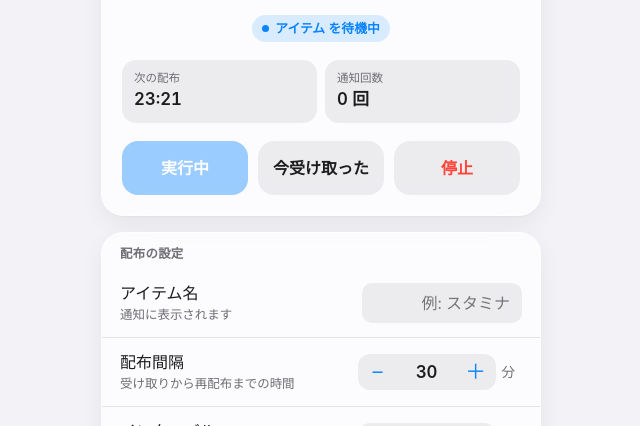
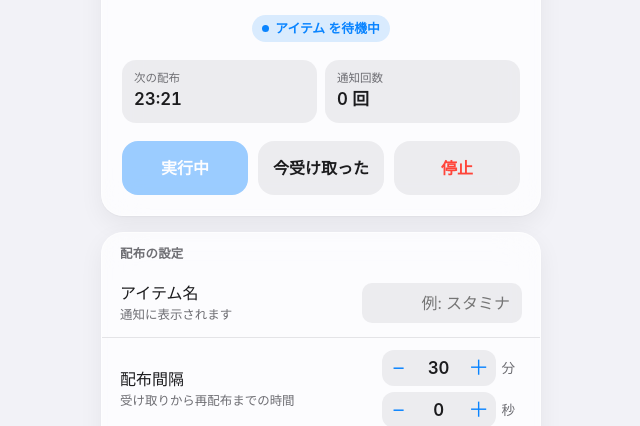
Before and after one commit to taipak5000/TeikiOshirase, a plain HTML site: page index.html in a window 1280 px wide. Both pictures are taken after a click on the button "開始". Shown: the part 374-800 px from the top of the page, without its empty margins (319-959 px from the left). Drawn offline with Linux system fonts and the light colour scheme.

Commit message:
Add files via upload

```diff
--- a/index.html
+++ b/index.html
@@ -151,6 +151,9 @@
   .stepper input::-webkit-outer-spin-button, .stepper input::-webkit-inner-spin-button { -webkit-appearance: none; margin: 0; }
   .unit { color: var(--text-2); font-size: 0.85rem; margin-left: 6px; min-width: 1.5em; }
   .row .ctl { display: flex; align-items: center; }
+  .ctl-wrap { flex-direction: column; align-items: flex-end; gap: 6px; }
+  .ctl-wrap .stepper button { width: 34px; }
+  .ctl-wrap .stepper input { width: 46px; }
 
   .text-input {
     border: 0; background: var(--fill); border-radius: 10px; padding: 8px 12px; font: inherit; font-size: 1rem; color: var(--text); text-align: right; width: 160px; outline: none;
@@ -250,13 +253,23 @@
     </div>
     <div class="row">
       <div><span class="label">配布間隔</span><span class="hint">受け取りから再配布までの時間</span></div>
-      <div class="ctl">
-        <div class="stepper">
-          <button type="button" data-step="minutes" data-d="-1" aria-label="減らす">−</button>
-          <input type="number" id="minutes" min="1" max="1440" inputmode="numeric" value="30">
-          <button type="button" data-step="minutes" data-d="1" aria-label="増やす">＋</button>
+      <div class="ctl ctl-wrap">
+        <div class="ctl">
+          <div class="stepper">
+            <button type="button" data-step="minutes" data-d="-1" aria-label="減らす">−</button>
+            <input type="number" id="minutes" min="0" max="1440" inputmode="numeric" value="30">
+            <button type="button" data-step="minutes" data-d="1" aria-label="増やす">＋</button>
+          </div>
+          <span class="unit">分</span>
         </div>
-        <span class="unit">分</span>
+        <div class="ctl">
+          <div class="stepper">
+            <button type="button" data-step="seconds" data-d="-5" aria-label="減らす">−</button>
+            <input type="number" id="seconds" min="0" max="59" inputmode="numeric" value="0">
+            <button type="button" data-step="seconds" data-d="5" aria-label="増やす">＋</button>
+          </div>
+          <span class="unit">秒</span>
+        </div>
       </div>
     </div>
     <div class="row">
@@ -319,6 +332,7 @@
   let s = {
     itemName: '',
     minutes: 30,
+    seconds: 0,
     interval: 30,
     soundOn: true,
     notifyOn: false,
@@ -423,7 +437,8 @@
     return `${pad(d.getHours())}:${pad(d.getMinutes())}:${pad(d.getSeconds())}`;
   }
   const label = () => s.itemName.trim() || 'アイテム';
-  const waitMs = () => Math.max(1, s.minutes) * 60000;
+  const waitMs = () => Math.max(1000, s.minutes * 60000 + s.seconds * 1000);
+  const fmtSet = () => { const m = s.minutes, sec = s.seconds; return (m > 0 ? `${m}分` : '') + (sec > 0 || m === 0 ? `${sec}秒` : ''); };
   const intervalMs = () => Math.max(0, s.interval) * 1000;
 
   // ---- phase control ----
@@ -442,7 +457,7 @@
     s.log = s.log.slice(0, 20);
     chime(); vibrate();
     notify(`${label()}が配布されました`, `受け取りに行きましょう。${s.interval > 0 ? `${s.interval}秒後に次のタイマーが始まります。` : ''}`);
-    showAlert(`${label()}が配布されました`, s.interval > 0 ? `${s.interval}秒後に自動で次の${s.minutes}分を数え始めます` : `次の${s.minutes}分を数え始めました`);
+    showAlert(`${label()}が配布されました`, s.interval > 0 ? `${s.interval}秒後に自動で次の${fmtSet()}を数え始めます` : `次の${fmtSet()}を数え始めました`);
     if (intervalMs() > 0) {
       s.phase = 'collect';
       s.phaseEnd = Date.now() + intervalMs();
@@ -522,6 +537,7 @@
   function renderSettings() {
     $('itemName').value = s.itemName;
     $('minutes').value = s.minutes;
+    $('seconds').value = s.seconds;
     $('interval').value = s.interval;
     $('soundOn').checked = s.soundOn;
     $('notifyOn').checked = s.notifyOn && hasNotif && Notification.permission === 'granted';
@@ -573,9 +589,11 @@
 
   function commitInputs() {
     s.itemName = $('itemName').value;
-    s.minutes = clamp(parseInt($('minutes').value, 10) || 1, 1, 1440);
+    s.minutes = clamp(parseInt($('minutes').value, 10) || 0, 0, 1440);
+    s.seconds = clamp(parseInt($('seconds').value, 10) || 0, 0, 59);
+    if (s.minutes === 0 && s.seconds === 0) s.seconds = 1;
     s.interval = clamp(parseInt($('interval').value, 10) || 0, 0, 3600);
-    $('minutes').value = s.minutes; $('interval').value = s.interval;
+    $('minutes').value = s.minutes; $('seconds').value = s.seconds; $('interval').value = s.interval;
     save();
   }
   const clamp = (v, a, b) => Math.min(b, Math.max(a, v));
@@ -588,7 +606,7 @@
       commitInputs(); render();
     });
   });
-  ['minutes', 'interval', 'itemName'].forEach(id => {
+  ['minutes', 'seconds', 'interval', 'itemName'].forEach(id => {
     $(id).addEventListener('change', () => { commitInputs(); render(); });
   });
   $('soundOn').addEventListener('change', (e) => { s.soundOn = e.target.checked; if (s.soundOn) { ensureAudio(); } save(); });
```
